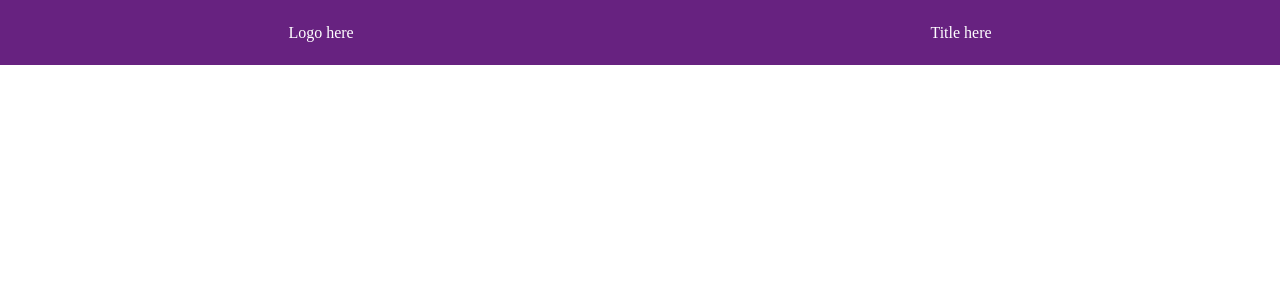
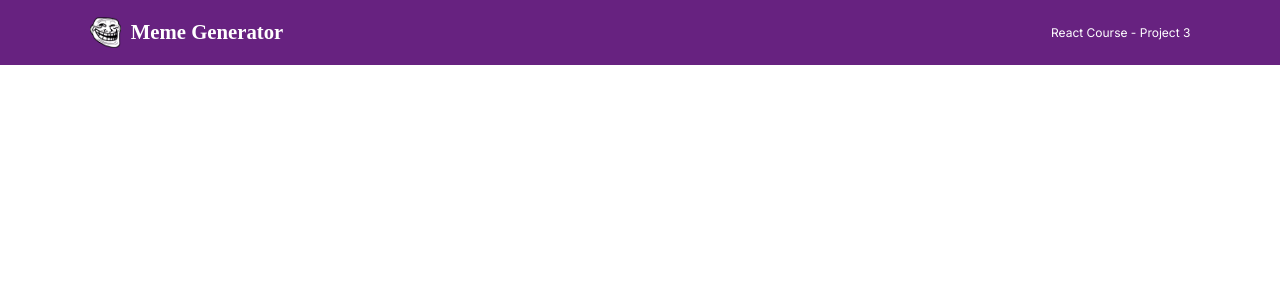
Before and after one commit to alejotsv/meme-generator, a React (Vite) app: page / in a window 1280 px wide. Shown: the top 300 px of the page. Built offline with nearby package versions, Linux system fonts and the light colour scheme.

Commit message:
complete Header component

```diff
--- a/index.html
+++ b/index.html
@@ -1,6 +1,9 @@
 <!DOCTYPE html>
 <html lang="en">
   <head>
+    <link rel="preconnect" href="https://fonts.googleapis.com">
+    <link rel="preconnect" href="https://fonts.gstatic.com" crossorigin>
+    <link href="https://fonts.googleapis.com/css2?family=Inter:wght@400;600;700&display=swap" rel="stylesheet">
     <meta charset="UTF-8" />
     <meta name="viewport" content="width=device-width, initial-scale=1.0" />
     <title>Meme Generator</title>
--- a/src/App.css
+++ b/src/App.css
@@ -13,3 +13,28 @@
   justify-content: space-between;
   align-items: center;
 }
+
+.header-logo {
+  margin-left: 7%;
+  font-family: 'Karla';
+  font-style: normal;
+  font-weight: 700;
+  font-size: 20.7482px;
+  line-height: 24px;
+  display: flex;
+  align-items: center;
+}
+
+.header-logo > img {
+  width: 1.5em;
+  height: 1.5em;
+  margin-right: 10px;
+}
+
+.header-title {
+  margin-right: 7%;
+  font-family: 'Inter';
+  font-style: normal;
+  font-weight: 500;
+  font-size: 12px;
+}
--- a/src/components/Header.jsx
+++ b/src/components/Header.jsx
@@ -1,13 +1,15 @@
 import React from 'react';
+import trollface from '../assets/trollface.png';
 
 const Header = () => {
   return(
     <header className='header'>
       <div className ='header-logo'>
-        Logo here
+        <img src={trollface} />
+        Meme Generator
       </div>
       <div className='header-title'>
-        Title here
+        React Course - Project 3
       </div>
     </header>
   )
```
Also changed, not shown: src/assets/trollface.png (added).
